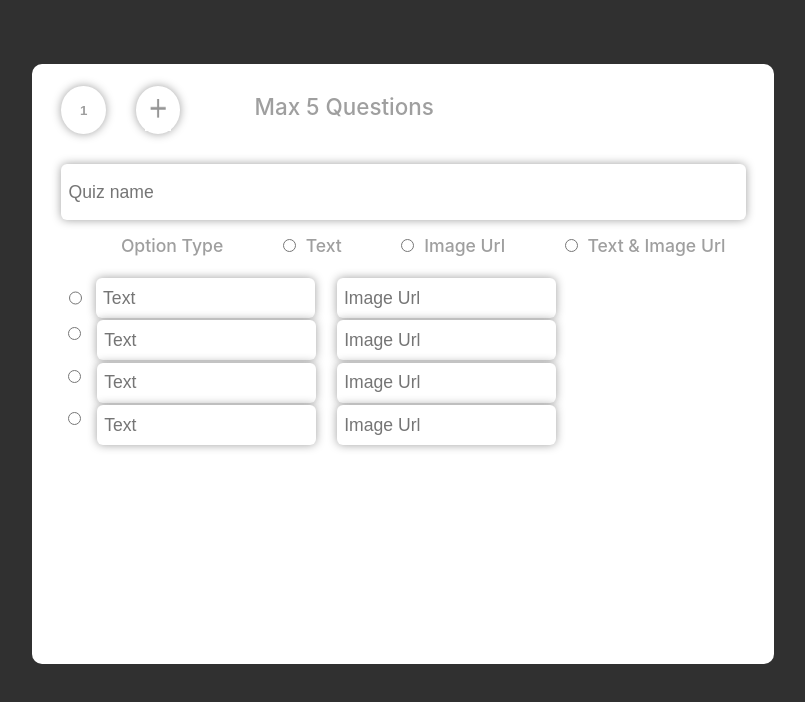
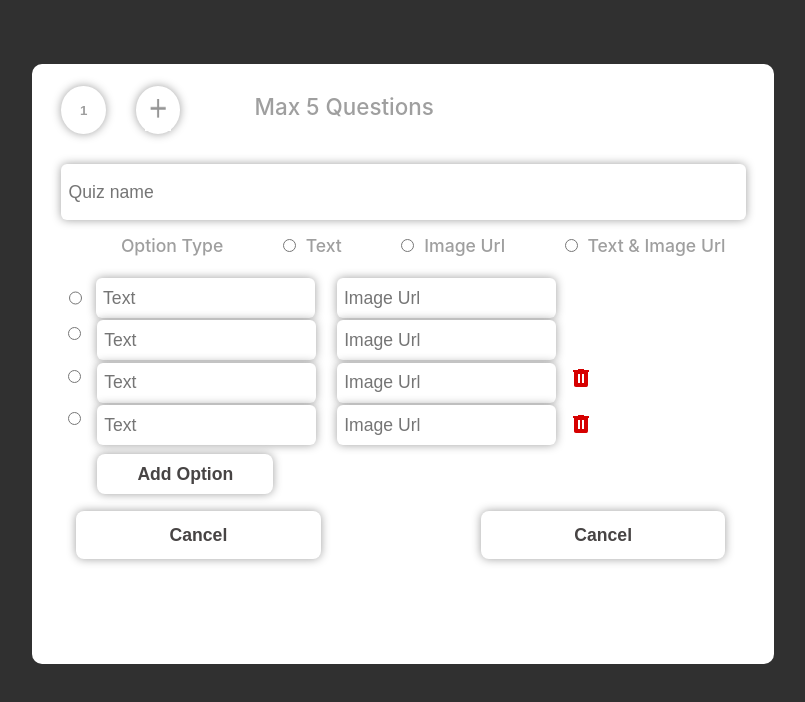
Before and after one commit to abineshkumar94/Cuvette-Final-Client, a React (Create React App) app: page /qanda in a window 1280 px wide. Shown: the top 702 px of the page, without its empty margins (237-1042 px from the left). Built offline with nearby package versions, Linux system fonts and the light colour scheme; a web font is replaced by a local one.

Commit message:
Adding_btns-In-Q & A-Component

```diff
--- a/src/Components/Q&A.js
+++ b/src/Components/Q&A.js
@@ -2,6 +2,7 @@ import React, { useState } from "react";
 import styles from "./q&a.module.css";
 import Cross from "../Images/cross.png";
 import Plus from "../Images/plus.jpg";
+import DeleteIcon from "../Images/delete.png";
 
 const QandA = () => {
   const [numButtons, setNumButtons] = useState(1);
@@ -77,7 +78,12 @@ const QandA = () => {
             className={styles.textUrlForm1}
           />
           <div>
-        <input id="optionType2" type="radio" name="optionType" className= {styles.radioBtn1} />
+            <input
+              id="optionType2"
+              type="radio"
+              name="optionType"
+              className={styles.radioBtn1}
+            />
             <input
               id="optionType2"
               type="text"
@@ -92,7 +98,12 @@ const QandA = () => {
             />
           </div>
           <div>
-        <input id="optionType3" type="radio" name="optionType" className= {styles.radioBtn2} />
+            <input
+              id="optionType3"
+              type="radio"
+              name="optionType"
+              className={styles.radioBtn2}
+            />
             <input
               id="optionType3"
               type="text"
@@ -105,9 +116,17 @@ const QandA = () => {
               placeholder="Image Url"
               className={styles.textUrlForm5}
             />
+            <button className={styles.deleteIcon1}>
+              <img src={DeleteIcon} alt="deletebutton" />
+            </button>
           </div>
           <div>
-        <input id="optionType4" type="radio" name="optionType" className= {styles.radioBtn3} />
+            <input
+              id="optionType4"
+              type="radio"
+              name="optionType"
+              className={styles.radioBtn3}
+            />
             <input
               id="optionType4"
               type="text"
@@ -120,7 +139,19 @@ const QandA = () => {
               placeholder="Image Url"
               className={styles.textUrlForm7}
             />
+            <button className={styles.deleteIcon2}>
+              <img src={DeleteIcon} alt="deletebutton" />
+            </button>
           </div>
+          <button className={styles.addOptionBtn}>Add Option</button>
+        </div>
+        <div className={styles.caCqContainer}>
+          <button className={`${styles.caCqBtns} ${styles.cancelBtn}`}>
+            Cancel
+          </button>
+          <button className={`${styles.caCqBtns} ${styles.continueBtn}`}>
+            Cancel
+          </button>
         </div>
       </div>
     </div>
--- a/src/Components/q&a.module.css
+++ b/src/Components/q&a.module.css
@@ -103,7 +103,7 @@
 }
 
 .radioContainer input[type="radio"]:checked {
-    background-color: #000000
+  background-color: #000000;
 }
 
 .textUrlContainer {
@@ -111,7 +111,6 @@
   display: flex;
   margin-top: 3%;
   margin-left: 5%;
-
 }
 
 .textUrlForm {
@@ -221,6 +220,15 @@
   margin-top: 12%;
 }
 
+.deleteIcon1 {
+    position: absolute;
+    margin-top: 12.5%;
+    margin-left: 36%;
+    border: none;
+    background-color: #ffffff;
+    cursor: pointer;
+  }
+
 .radioBtn3 {
   position: absolute;
   margin-left: -35%;
@@ -259,3 +267,60 @@
   outline: none;
   margin-top: 18%;
 }
+
+.deleteIcon2 {
+  position: absolute;
+  margin-top: 19%;
+  margin-left: 36%;
+  border: none;
+  background-color: #ffffff;
+  cursor: pointer;
+}
+
+.addOptionBtn {
+    position: absolute;
+    margin-top: 25%;
+    margin-left: 4%;
+    width: 25%;
+    height: 5vh;
+    border-radius: 8px;
+    border: none;
+    background-color: #ffffff;
+    box-shadow: 0px 0px 10px 0px #9f9f9f;
+    cursor: pointer;
+    color: #474444;
+    font-weight: 600;
+    font-size: 1.1em;
+}
+
+.caCqContainer {
+    display: flex;
+    position: relative;
+    margin-top: 26%;
+    gap: 23%;
+    margin-left: 6%;
+}
+
+.caCqBtns {
+    width: 35%;
+    height: 6vh;
+    border: none;
+    cursor: pointer;
+    border-radius: 8px;
+    font-weight: 600;
+    color: #474444;
+    background-color: #ffffff;
+    box-shadow: 0px 0px 10px 0px #9f9f9f;
+    font-size: 1.1em;
+    transition: 0.3s;
+}
+
+.cancelBtn:hover {
+    background-color: #f53c4f;
+    color: #ffffff;
+  }
+
+  .continueBtn:hover {
+    background-color: #60b84b;
+    color: #ffffff;
+  }
```
Lines whose indentation alone changed are shown as unchanged.
